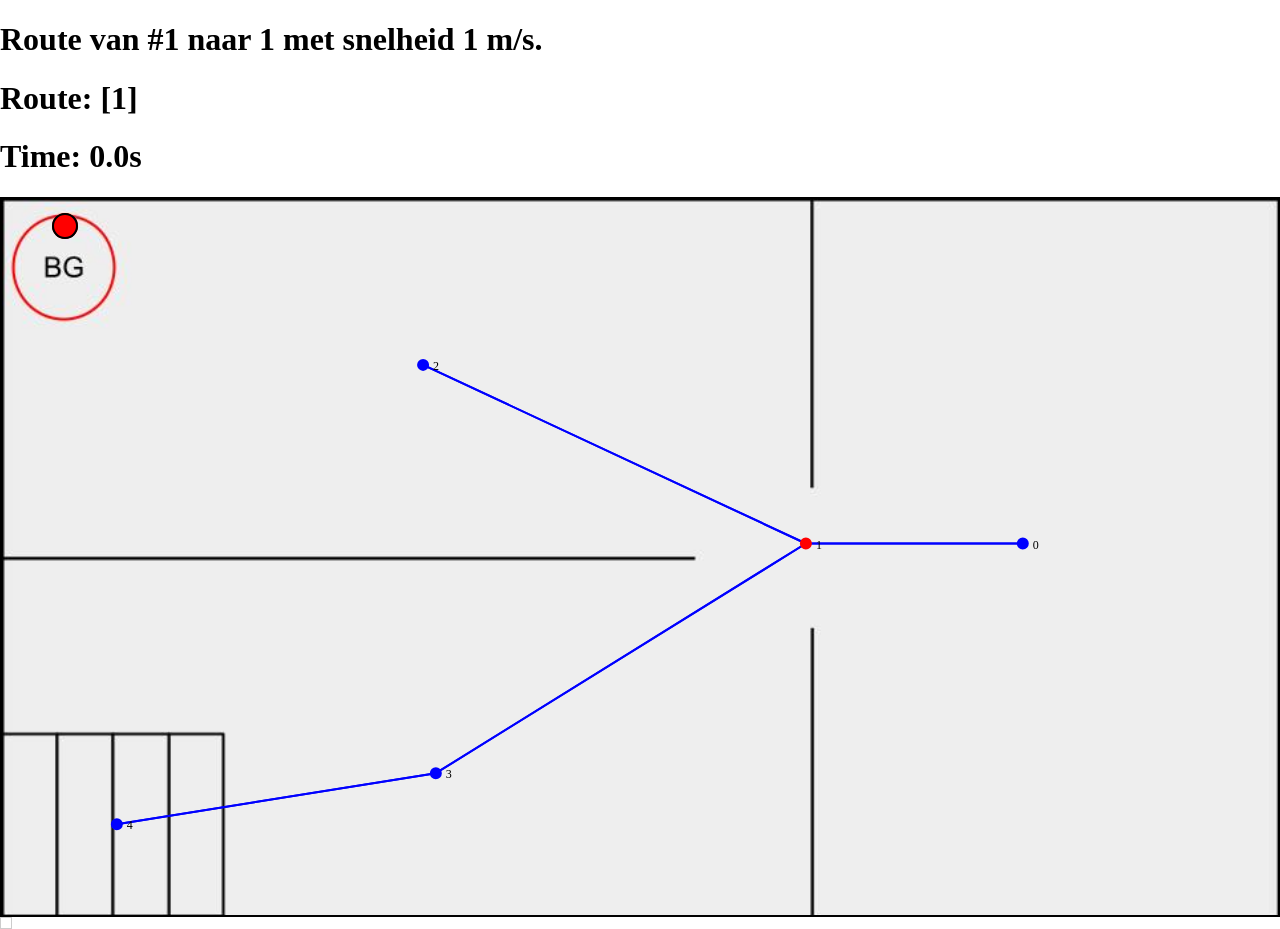
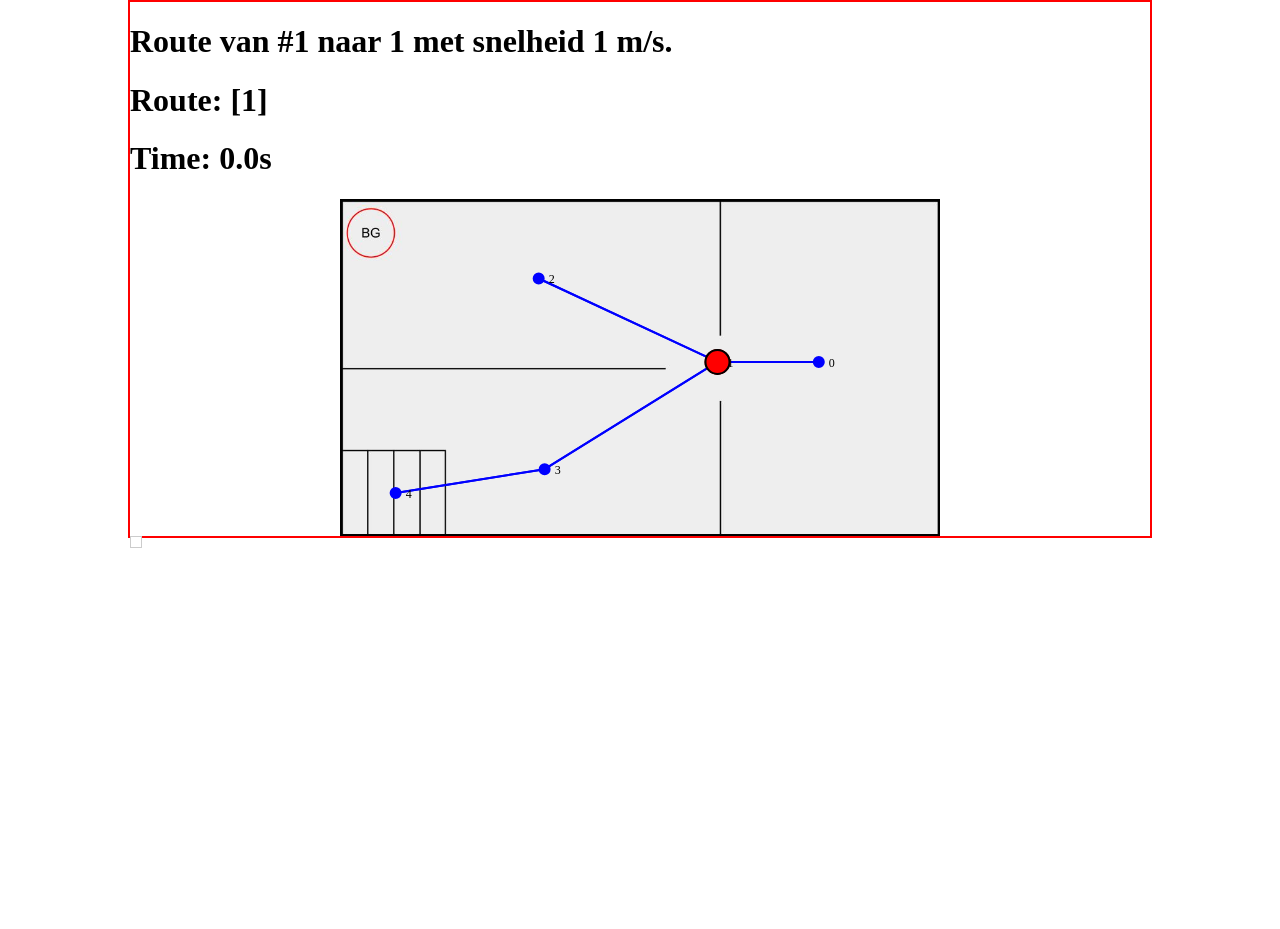
Before and after one commit to DylanTimothySpence/GUI-voor-PWS, a Flask app: a page that uses templates/map.html in a window 1280 px wide. After the commit the page ends 548 px from the top, so only its background shows below. Run offline with Flask 3, Linux system fonts and the light colour scheme.

Commit message:
Made layout better in CSS and HTML (submit width, padding)

```diff
--- a/static/css/style.css
+++ b/static/css/style.css
@@ -6,11 +6,12 @@
     box-sizing: border-box;
   }
 
-html, body {
-    margin: 0px;
+body {
+    width: 80%;
+    margin: auto;
     padding: 0px;
     text-align: left;
-    height: 100%;
+    border: 2px solid red;
 }
 
 form {
@@ -23,7 +24,7 @@
     border: 2px solid black;
     margin-top: 5px;
     /* max-width: 600px; */
-    width: 100%;
+    max-width: 600px;
     aspect-ratio: 960 / 540;
     display: none;
 }
@@ -40,19 +41,21 @@
 
 #speed_slider {
     visibility: visible;
+    min-width: 200px;
 }
 
 #submit {
     position: fixed;
     bottom: 0;
+    left: 0;
     background-color: white;
     border: 2px solid black;
-    width: 100%;
     height: 60px;
     display: flex;
     justify-content: center;
     align-items: center;
     z-index: 10;
+    margin: auto;
 }
 
 #submit input {
@@ -60,7 +63,7 @@
 }
 
 #submit input:hover {
-    background-color: grey;
+    background-color: lightgray;
 }
 #submit input:active {
     background-color: red;
--- a/static/js/script.js
+++ b/static/js/script.js
@@ -159,11 +159,13 @@
         return;
     }
 
+    const parentWidth = svg.node().clientWidth;
+
     // If this is the floor where the last node is located, add the destination pin
     if (node.id === lastNodeId) {
         svg.append("circle")
-            .attr("cx", node.x)  // Position it at the node's x coordinate
-            .attr("cy", node.y)  // Position it above the triangle part
+            .attr("cx", scaleCoordinate(node.x, parentWidth))  // Position it at the node's x coordinate
+            .attr("cy", scaleCoordinate(node.y, parentWidth))  // Position it above the triangle part
             .attr("r", 12)       // Larger radius for a more rounded top
             .attr("fill", color_endnode) // Red color for the pin's top
             .attr("stroke", color_endnode_edge) // Darker stroke color for the pin's top
@@ -174,8 +176,8 @@
 
         // Add the circular top part of the pin
         svg.append("circle")
-            .attr("cx", node.x)  // Position it at the node's x coordinate
-            .attr("cy", node.y)  // Position it above the triangle part
+            .attr("cx", scaleCoordinate(node.x, parentWidth))  // Position it at the node's x coordinate
+            .attr("cy", scaleCoordinate(node.y, parentWidth))  // Position it above the triangle part
             .attr("r", 12)       // Larger radius for a more rounded top
             .attr("fill", color_startnode) // Red color for the pin's top
             .attr("stroke", color_startnode_edge) // Darker stroke color for the pin's top
@@ -235,3 +237,15 @@
             .attr("stroke-width", 1);
     }
 });
+
+
+// refresh on resize
+
+
+function windowResize() {
+    setTimeout(function(){
+        location.reload();
+    }, 50); // 50 milliseconds
+  }
+
+window.onresize = windowResize;
```
Also changed, not shown: static/js/submit_width.js (added, +11 -0 lines), templates/login.html (+3 -5 lines).
